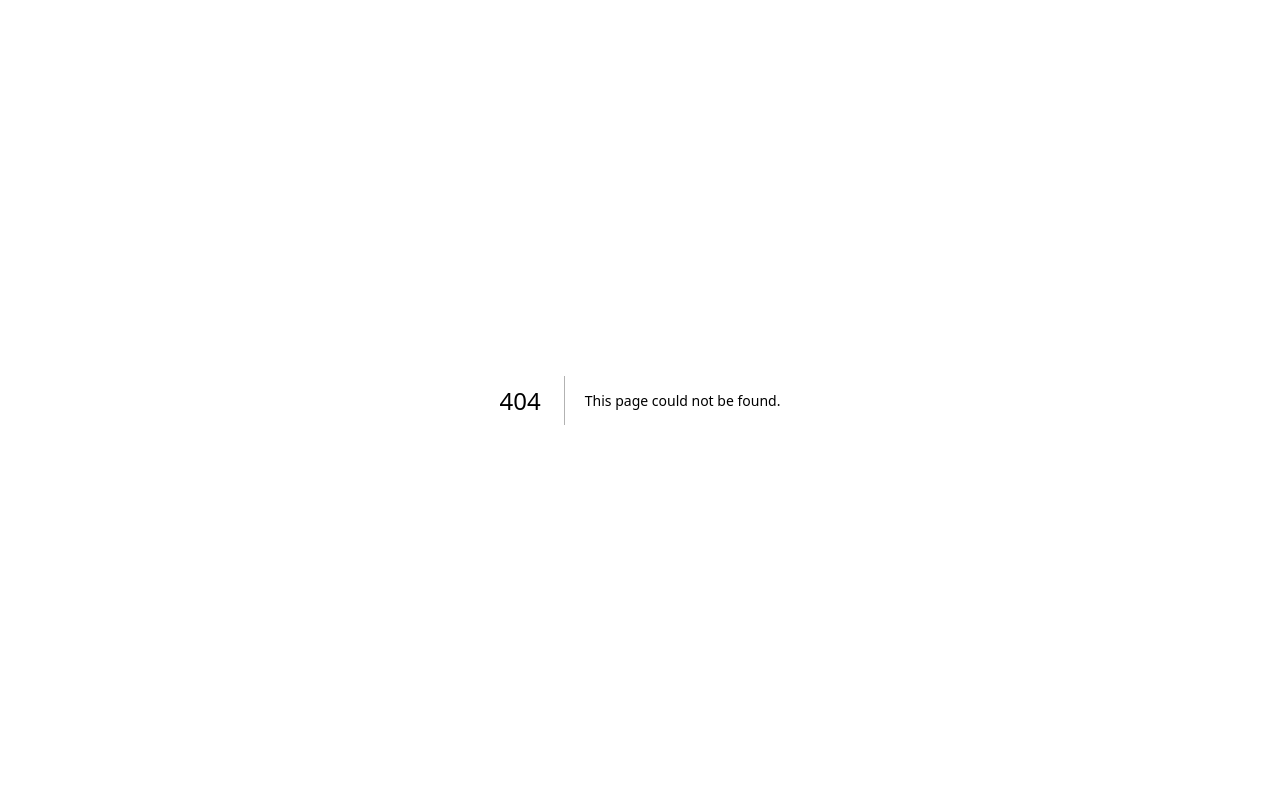
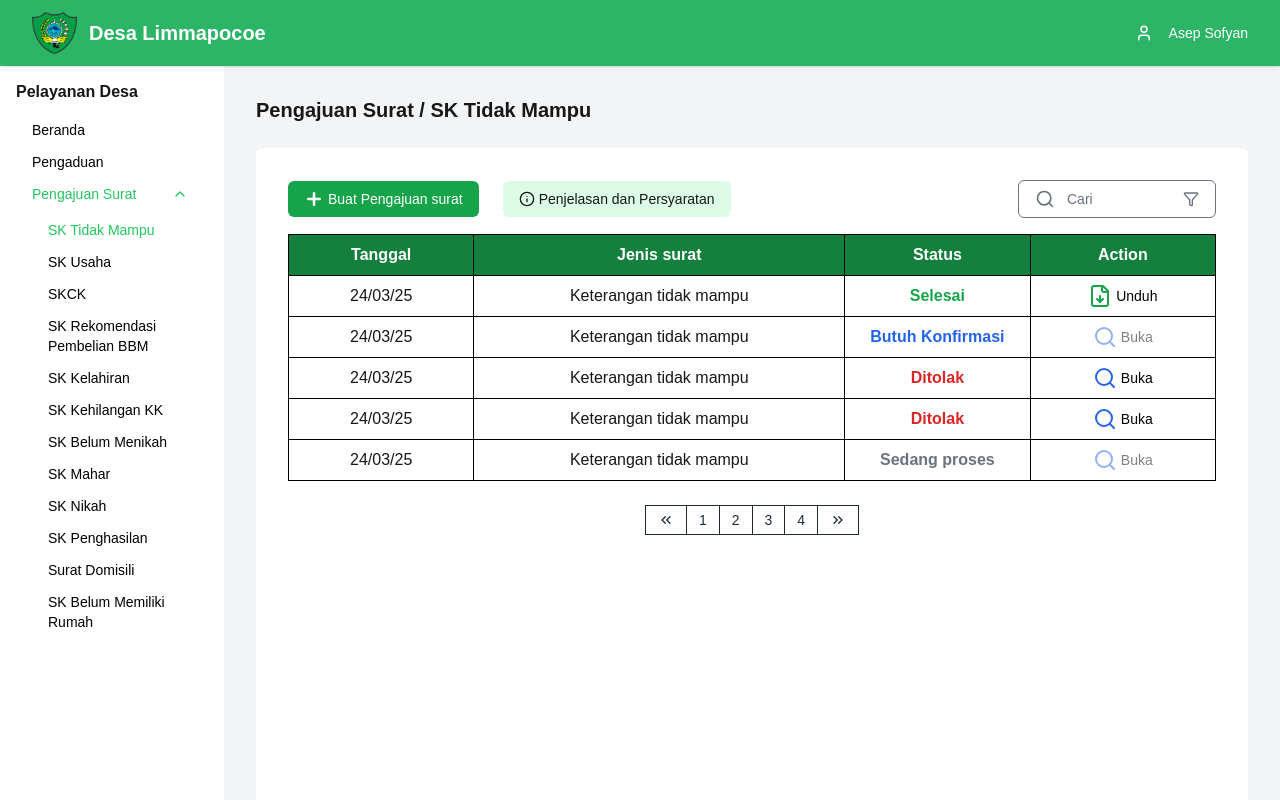
Before and after one commit to muhammadzulfadly/limapoccoedigital, a Next.js app: page /masyarakat/pengajuan-surat/sk-tidak-mampu in a window 1280 px wide. Before the commit this address had no page. Shown: the top 800 px of the page. Built offline with nearby package versions, Linux system fonts and the light colour scheme.

Commit message:
halaman masyarakat/../sk-tidak-mampu

```diff
--- a/app/masyarakat/pengajuan-surat/page.js
+++ b/app/masyarakat/pengajuan-surat/page.js
@@ -16,12 +16,12 @@ export default async function Page() {
   const data = await getData()
 
   return (
-    <div className="flex min-h-screen">
+    <div className="flex h-full">
 
       {/* Main Content */}
       <div className="flex-1 bg-gray-100 p-8">
         <header>
-          <h1 className="text-xl font-bold mb-6">Dashboard Pembuatan Surat</h1>
+          <h1 className="text-xl font-bold mb-6">Pengajuan Surat</h1>
         </header>
 
         <div className="grid grid-cols-1 md:grid-cols-2 lg:grid-cols-3 gap-6">
--- /dev/null
+++ b/app/masyarakat/pengajuan-surat/sk-tidak-mampu/page.js
@@ -0,0 +1,105 @@
+import React from "react";
+import { FileDown, Search, Plus, Info, Filter, ChevronsLeft, ChevronsRight } from "lucide-react";
+
+export async function generateMetadata() {
+  return {
+    title: "Daftar Surat",
+  };
+}
+
+export default async function Page() {
+  const data = [
+    { tanggal: "24/03/25", jenis: "Keterangan tidak mampu", status: "Selesai", action: "Unduh" },
+    { tanggal: "24/03/25", jenis: "Keterangan tidak mampu", status: "Butuh Konfirmasi", action: "Buka" },
+    { tanggal: "24/03/25", jenis: "Keterangan tidak mampu", status: "Ditolak", action: "Buka" },
+    { tanggal: "24/03/25", jenis: "Keterangan tidak mampu", status: "Ditolak", action: "Buka" },
+    { tanggal: "24/03/25", jenis: "Keterangan tidak mampu", status: "Sedang proses", action: "Buka" },
+  ];
+
+  const statusStyle = {
+    Selesai: "text-green-600 font-semibold",
+    "Butuh Konfirmasi": "text-blue-600 font-semibold",
+    Ditolak: "text-red-600 font-semibold",
+    "Sedang proses": "text-gray-500 font-semibold",
+  };
+
+  const iconStyle = {
+    Unduh: <FileDown className=" text-green-600" />,
+    Buka: <Search className=" text-blue-600" />,
+  };
+
+  const disabledStyle = {
+    "Sedang proses": "opacity-50",
+    "Butuh Konfirmasi": "opacity-50",
+  };
+
+  return (
+    <div className="flex h-full">
+      <div className="flex-1 bg-gray-100 p-8">
+        <h1 className="text-xl font-semibold mb-6">
+          Pengajuan Surat / <span className="font-bold">SK Tidak Mampu</span>
+        </h1>
+        <div className="bg-white rounded-md shadow-sm p-8 h-screen">
+          <div className="flex justify-between items-center mb-4">
+            <div className="flex gap-6">
+              <button className="flex items-center gap-1 px-4 py-2 bg-green-600 text-white rounded-md text-sm">
+                <Plus className="w-5 h-5" strokeWidth={3} />
+                Buat Pengajuan surat
+              </button>
+              <button className="flex items-center gap-1 px-4 py-2 bg-green-100 text-sm rounded-md text-gray">
+                <Info className="w-4 h-4" />
+                Penjelasan dan Persyaratan
+              </button>
+            </div>
+            <div className="flex items-center border border-gray-500 rounded-md px-4 py-2 bg-white text-gray-500 transition-colors">
+              <Search className="w-5 h-5 mr-3" />
+              <input type="text" placeholder="Cari" className="outline-none text-sm w-28 bg-white placeholder-gray-500" />
+              <Filter className="w-4 h-4 ml-1" />
+            </div>
+          </div>
+
+          <table className="w-full table-fixed border border-black">
+            <thead>
+              <tr className="bg-green-700 text-white">
+                <th className="border border-black p-2 w-1/5">Tanggal</th>
+                <th className="border border-black p-2 w-2/5">Jenis surat</th>
+                <th className="border border-black p-2 w-1/5">Status</th>
+                <th className="border border-black p-2 w-1/5">Action</th>
+              </tr>
+            </thead>
+            <tbody>
+              {data.map((item, index) => (
+                <tr key={index} className="text-center">
+                  <td className="border border-black p-2">{item.tanggal}</td>
+                  <td className="border border-black p-2">{item.jenis}</td>
+                  <td className={`border border-black p-2 ${statusStyle[item.status]}`}>{item.status}</td>
+                  <td className={`border border-black p-2 ${disabledStyle[item.status] || ""}`}>
+                    <div className="flex justify-center items-center gap-1">
+                      {iconStyle[item.action]}
+                      <span className={`text-sm text-black`}>{item.action}</span>
+                    </div>
+                  </td>
+                </tr>
+              ))}
+            </tbody>
+          </table>
+
+          <div className="flex justify-center mt-6">
+            <div className="flex border border-slate-800 divide-x divide-slate-800 text-slate-800 text-sm">
+              <button className="px-3 py-1">
+                <ChevronsLeft className="w-4 h-4" />
+              </button>
+              <button className="px-3 py-1">1</button>
+              <button className="px-3 py-1">2</button>
+              <button className="px-3 py-1">3</button>
+              <button className="px-3 py-1">4</button>
+              <button className="px-3 py-1">
+                <ChevronsRight className="w-4 h-4" />
+              </button>
+            </div>
+          </div>
+        </div>
+      </div>
+    </div>
+  );
+}
--- a/app/masyarakat/sidebar.js
+++ b/app/masyarakat/sidebar.js
@@ -1,18 +1,15 @@
-'use client';
+"use client";
 
-import { useMemo, useState, useEffect } from 'react';
-import { usePathname } from 'next/navigation';
-import { ChevronDown } from 'lucide-react';
-import Link from 'next/link';
+import { useMemo, useState, useEffect } from "react";
+import { usePathname } from "next/navigation";
+import { ChevronDown } from "lucide-react";
+import Link from "next/link";
 
 export default function Sidebar() {
   const pathname = usePathname();
 
   // Deteksi apakah halaman saat ini adalah bagian dari Pengajuan Surat
-  const isPengajuanSuratActive = useMemo(
-    () => pathname.startsWith('/masyarakat/pengajuan-surat'),
-    [pathname]
-  );
+  const isPengajuanSuratActive = useMemo(() => pathname.startsWith("/masyarakat/pengajuan-surat"), [pathname]);
 
   // State dropdown yang mengikuti status aktif awal
   const [isOpen, setIsOpen] = useState(isPengajuanSuratActive);
@@ -24,145 +21,91 @@ export default function Sidebar() {
 
   const isActive = (path) => pathname === path;
 
-  const linkClass = (path) =>
-    `${isActive(path) ? 'text-green-500' : 'text-black'} hover:text-green-600 block`;
+  const linkClass = (path) => `${isActive(path) ? "text-green-500" : "text-black"} hover:text-green-600 block`;
 
   return (
-    <aside className="w-64 p-4">
-      <h2 className="font-semibold text-base mb-4">Pelayanan desa</h2>
-      <ul className="space-y-2 text-sm">
+    <aside className="w-56 p-4 h-[calc(100vh-64px)] overflow-y-auto sticky top-[64px]">
+      <h2 className="font-semibold text-base mb-4">Pelayanan Desa</h2>
+      <ul className="space-y-3 text-sm pl-4">
         <li>
-          <Link href="/beranda" className={linkClass('/beranda')}>
+          <Link href="/beranda" className={linkClass("/beranda")}>
             Beranda
           </Link>
         </li>
         <li>
-          <Link
-            href="/masyarakat/pengaduan-masyarakat"
-            className={linkClass('/masyarakat/pengaduan-masyarakat')}
-          >
+          <Link href="/masyarakat/pengaduan-masyarakat" className={linkClass("/masyarakat/pengaduan-masyarakat")}>
             Pengaduan
           </Link>
         </li>
         <li>
-          <div className="flex items-center justify-between w-full">
-            <Link
-              href="/masyarakat/pengajuan-surat"
-              className={`font-medium hover:text-green-600 ${
-                isPengajuanSuratActive ? 'text-green-500' : 'text-black'
-              }`}
-            >
+          <div className="flex items-center gap-7">
+            <Link href="/masyarakat/pengajuan-surat" className={`font-medium hover:text-green-600 ${isPengajuanSuratActive ? "text-green-500" : "text-black"}`}>
               Pengajuan Surat
             </Link>
-            <button
-              onClick={() => setIsOpen(!isOpen)}
-              className="ml-2 focus:outline-none"
-              aria-label="Toggle submenu"
-            >
-              <ChevronDown
-                size={16}
-                className={`transition-transform duration-300 ${
-                  isOpen ? 'rotate-180' : ''
-                }`}
-              />
+            <button onClick={() => setIsOpen(!isOpen)} className="ml-2 focus:outline-none" aria-label="Toggle submenu">
+              <ChevronDown size={16} className={` transition-transform duration-300 ${isOpen ? "rotate-180 text-green-500" : "text-black"}`} />
             </button>
           </div>
           {isOpen && (
-            <ul className="pl-4 mt-2 space-y-1 text-sm">
+            <ul className="pl-4 mt-4 space-y-3 text-sm">
               <li>
-                <Link
-                  href="/masyarakat/pengajuan-surat/sk-tidak-mampu"
-                  className={linkClass('/masyarakat/pengajuan-surat/sk-tidak-mampu')}
-                >
-                  SK Tidak mampu
+                <Link href="/masyarakat/pengajuan-surat/sk-tidak-mampu" className={linkClass("/masyarakat/pengajuan-surat/sk-tidak-mampu")}>
+                  SK Tidak Mampu
                 </Link>
               </li>
               <li>
-                <Link
-                  href="/masyarakat/pengajuan-surat/sk-usaha"
-                  className={linkClass('/masyarakat/pengajuan-surat/sk-usaha')}
-                >
+                <Link href="/masyarakat/pengajuan-surat/sk-usaha" className={linkClass("/masyarakat/pengajuan-surat/sk-usaha")}>
                   SK Usaha
                 </Link>
               </li>
               <li>
-                <Link
-                  href="/masyarakat/pengajuan-surat/skck"
-                  className={linkClass('/masyarakat/pengajuan-surat/skck')}
-                >
+                <Link href="/masyarakat/pengajuan-surat/skck" className={linkClass("/masyarakat/pengajuan-surat/skck")}>
                   SKCK
                 </Link>
               </li>
               <li>
-                <Link
-                  href="/masyarakat/pengajuan-surat/sk-rekomendasi-pembelian-bbm"
-                  className={linkClass('/masyarakat/pengajuan-surat/sk-rekomendasi-pembelian-bbm')}
-                >
-                  SK Rekomendasi pembelian BBM
+                <Link href="/masyarakat/pengajuan-surat/sk-rekomendasi-pembelian-bbm" className={linkClass("/masyarakat/pengajuan-surat/sk-rekomendasi-pembelian-bbm")}>
+                  SK Rekomendasi Pembelian BBM
                 </Link>
               </li>
               <li>
-                <Link
-                  href="/masyarakat/pengajuan-surat/sk-kelahiran"
-                  className={linkClass('/masyarakat/pengajuan-surat/sk-kelahiran')}
-                >
+                <Link href="/masyarakat/pengajuan-surat/sk-kelahiran" className={linkClass("/masyarakat/pengajuan-surat/sk-kelahiran")}>
                   SK Kelahiran
                 </Link>
               </li>
               <li>
-                <Link
-                  href="/masyarakat/pengajuan-surat/sk-kehilangan-kk"
-                  className={linkClass('/masyarakat/pengajuan-surat/sk-kehilangan-kk')}
-                >
+                <Link href="/masyarakat/pengajuan-surat/sk-kehilangan-kk" className={linkClass("/masyarakat/pengajuan-surat/sk-kehilangan-kk")}>
                   SK Kehilangan KK
                 </Link>
               </li>
               <li>
-                <Link
-                  href="/masyarakat/pengajuan-surat/sk-belum menikah"
-                  className={linkClass('/masyarakat/pengajuan-surat/sk-belum menikah')}
-                >
+                <Link href="/masyarakat/pengajuan-surat/sk-belum menikah" className={linkClass("/masyarakat/pengajuan-surat/sk-belum menikah")}>
                   SK Belum Menikah
                 </Link>
               </li>
               <li>
-                <Link
-                  href="/masyarakat/pengajuan-surat/sk-mahar"
-                  className={linkClass('/masyarakat/pengajuan-surat/sk-mahar')}
-                >
+                <Link href="/masyarakat/pengajuan-surat/sk-mahar" className={linkClass("/masyarakat/pengajuan-surat/sk-mahar")}>
                   SK Mahar
                 </Link>
               </li>
               <li>
-                <Link
-                  href="/masyarakat/pengajuan-surat/sk-nikah"
-                  className={linkClass('/masyarakat/pengajuan-surat/sk-nikah')}
-                >
+                <Link href="/masyarakat/pengajuan-surat/sk-nikah" className={linkClass("/masyarakat/pengajuan-surat/sk-nikah")}>
                   SK Nikah
                 </Link>
               </li>
               <li>
-                <Link
-                  href="/masyarakat/pengajuan-surat/sk-penghasilan"
-                  className={linkClass('/masyarakat/pengajuan-surat/sk-penghasilan')}
-                >
+                <Link href="/masyarakat/pengajuan-surat/sk-penghasilan" className={linkClass("/masyarakat/pengajuan-surat/sk-penghasilan")}>
                   SK Penghasilan
                 </Link>
               </li>
               <li>
-                <Link
-                  href="/masyarakat/pengajuan-surat/surat-domisili"
-                  className={linkClass('/masyarakat/pengajuan-surat/surat-domisili')}
-                >
+                <Link href="/masyarakat/pengajuan-surat/surat-domisili" className={linkClass("/masyarakat/pengajuan-surat/surat-domisili")}>
                   Surat Domisili
                 </Link>
               </li>
               <li>
-                <Link
-                  href="/masyarakat/pengajuan-surat/sk-belum-memiliki-rumah"
-                  className={linkClass('/masyarakat/pengajuan-surat/sk-belum-memiliki-rumah')}
-                >
-                  SK Belum memiliki rumah
+                <Link href="/masyarakat/pengajuan-surat/sk-belum-memiliki-rumah" className={linkClass("/masyarakat/pengajuan-surat/sk-belum-memiliki-rumah")}>
+                  SK Belum Memiliki Rumah
                 </Link>
               </li>
             </ul>
```
